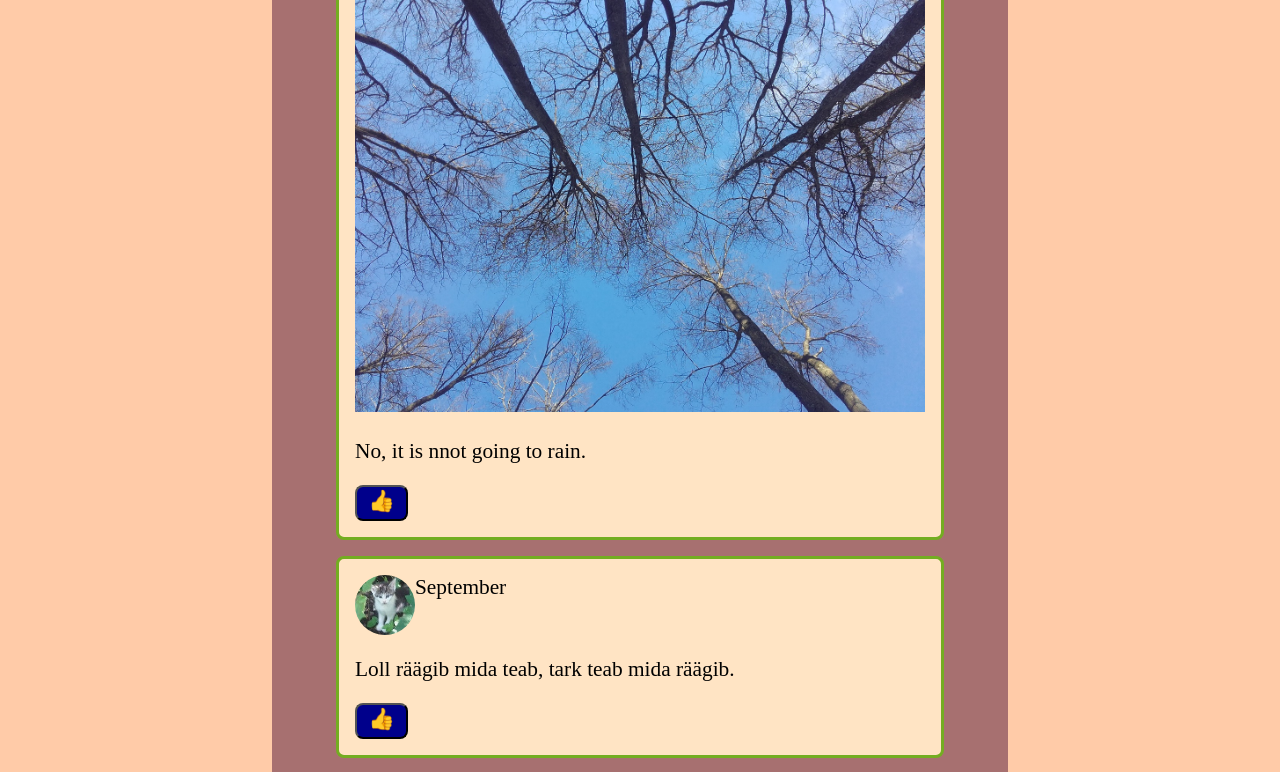
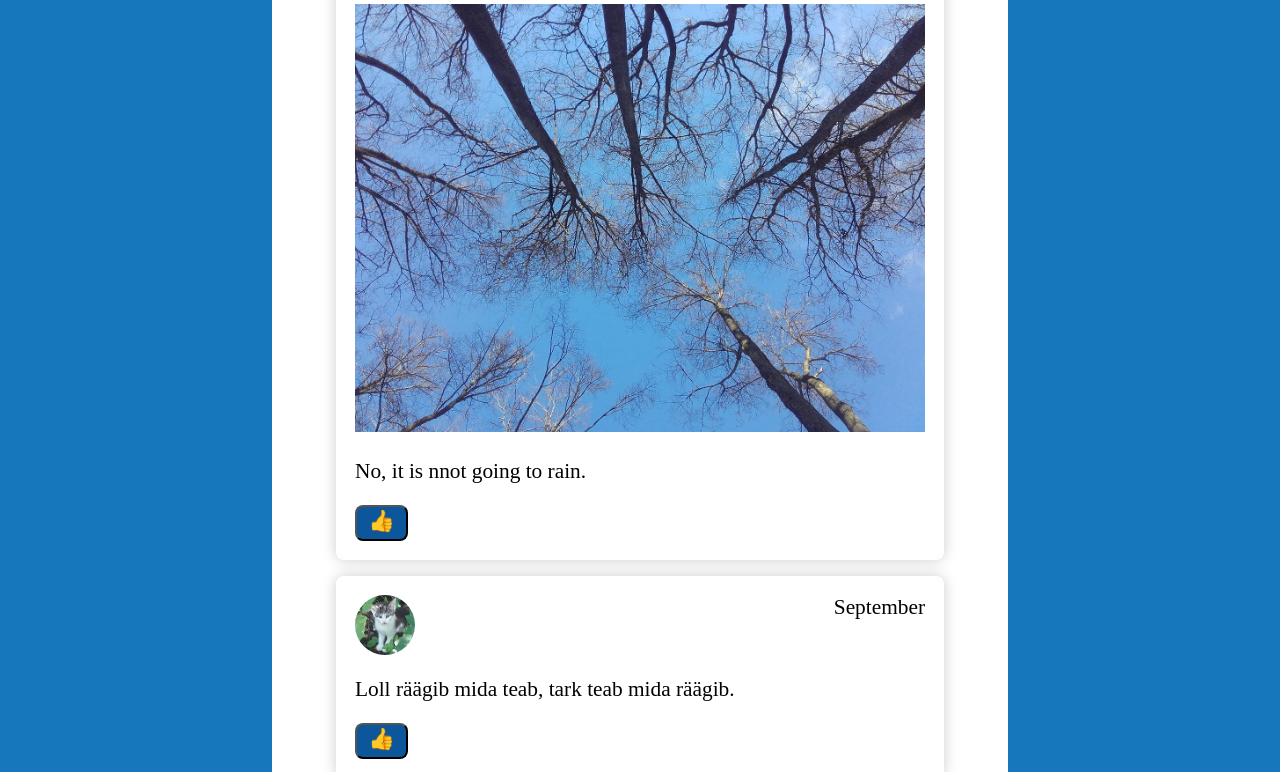
Before and after one commit to semjon00/wad20-homework1, a plain HTML site: page index.html in a window 1280 px wide. Shown: the part 216-988 px from the top of the page. Drawn offline with Linux system fonts and the light colour scheme.

Commit message:
Better colors for index Better header for index sections

```diff
--- a/res/css/index-style.css
+++ b/res/css/index-style.css
@@ -1,5 +1,5 @@
 body {
-    background-color: rgb(255, 203, 168);
+    background-color: rgb(22, 119, 189);
     margin: 0; /* This helps to place header against the top.*/
     font-size: 16pt;
 }
@@ -10,7 +10,7 @@ header {
 }
 
 main {
-    background-color: rgb(167, 112, 112);
+    background-color: #ffffff;
     max-width: 40rem;
     margin: auto;
     padding: 3rem;
@@ -18,15 +18,20 @@ main {
 
 /* Correspons to a post */
 main>section {
-    background-color: bisque;
+    background-color: #ffffff;
     margin: 1rem;
     padding: 1rem;
-    border: 3px solid #73AD21;
+    border: 3px solid #ffffff;
     border-radius: 0.5rem;
+
+    /* .shadow */
+    box-shadow: 0 0 15px 0 rgba(0,0,0,0.2);
 }
 
 .post-header {
     display: flex;
+    justify-content: space-between;
+    margin-bottom: 20px;
 }
 
 img.avatar {
@@ -46,7 +51,7 @@ img.avatar {
 .like-button {
     font-size: 16pt;
     border-radius: 0.5rem;
-    background-color: darkblue;
+    background-color: rgb(12, 86, 155);
     padding-bottom: 4pt;
     width: 40pt;
 }
--- a/res/css/style.css
+++ b/res/css/style.css
@@ -1,3 +1,7 @@
 .bigger_text {
     font-size: 1.2em;
 }
+
+.shadow {
+    box-shadow: 0 0 15px 0 rgba(0,0,0,0.2);
+}
```
Also changed, not shown: login.html (+1 -1 lines), res/css/login-style.css (+5 -2 lines).
